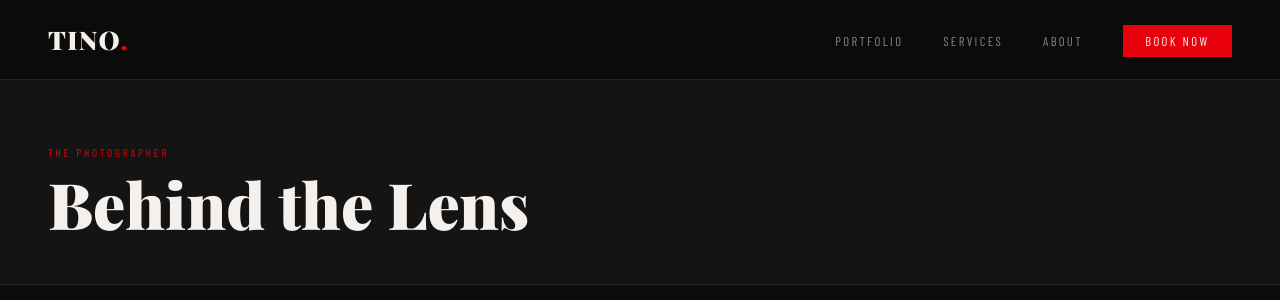
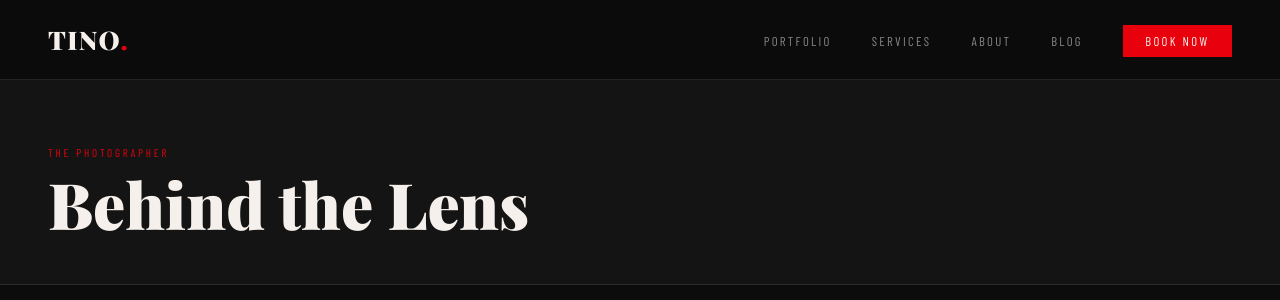
Before and after one commit to tinotend4real/photography-site, a Python web app: template templates/about.html in a window 1280 px wide. Shown: the top 300 px of the page. Run offline with Jinja, Linux system fonts and the light colour scheme; the template is opened without the code that fills it: most values are stand-ins (such as "Sample title", 1, 10 or a date in 2020); grey boxes marked "Sample" are stand-in pictures; some web fonts are replaced.

Commit message:
Update base.html

```diff
--- a/templates/base.html
+++ b/templates/base.html
@@ -18,6 +18,7 @@
     <li><a href="{{ url_for('portfolio') }}" {% if request.endpoint == 'portfolio' %}class="active"{% endif %}>Portfolio</a></li>
     <li><a href="{{ url_for('services') }}"  {% if request.endpoint == 'services'  %}class="active"{% endif %}>Services</a></li>
     <li><a href="{{ url_for('about') }}"     {% if request.endpoint == 'about'     %}class="active"{% endif %}>About</a></li>
+    <li><a href="{{ url_for('blog') }}"      {% if request.endpoint in ['blog', 'blog_post'] %}class="active"{% endif %}>Blog</a></li>
     <li><a href="{{ url_for('contact') }}" class="nav-book">Book Now</a></li>
   </ul>
   <button class="nav-burger" id="burger">&#9776;</button>
@@ -28,6 +29,7 @@
   <a href="{{ url_for('portfolio') }}">Portfolio</a>
   <a href="{{ url_for('services') }}">Services</a>
   <a href="{{ url_for('about') }}">About</a>
+  <a href="{{ url_for('blog') }}">Blog</a>
   <a href="{{ url_for('contact') }}">Book Now</a>
 </div>
 
@@ -42,6 +44,7 @@
   <div class="footer-links">
     <a href="https://www.instagram.com/tino4_real" target="_blank">Instagram</a>
     <a href="https://www.tiktok.com/@tino4real._" target="_blank">TikTok</a>
+    <a href="{{ url_for('blog') }}">Blog</a>
     <a href="{{ url_for('admin') }}">Admin</a>
   </div>
 </footer>
```
